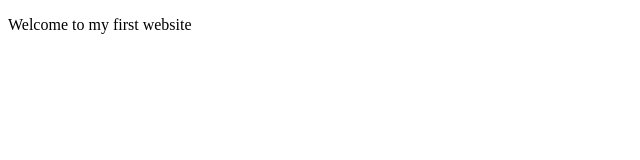
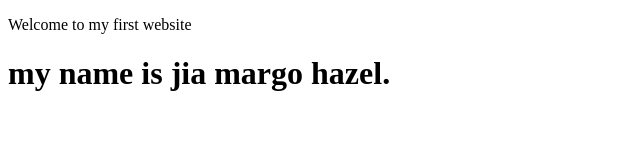
Before and after one commit to 1000donuts/first-website, a plain HTML site: page index.html in a window 1280 px wide. Shown: the whole page, without its empty margins (0-640 px from the left). Drawn offline with Linux system fonts and the light colour scheme.

Commit message:
Update index.html

```diff
--- a/index.html
+++ b/index.html
@@ -5,5 +5,6 @@
   </head>
   <body>
     <p>Welcome to my first website</p>
+    <h1>my name is jia margo hazel.</h1>
   </body>
 </html>
```
